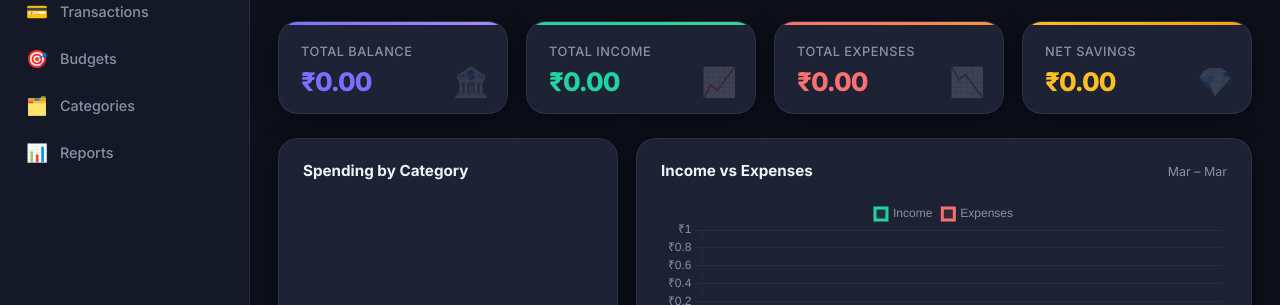
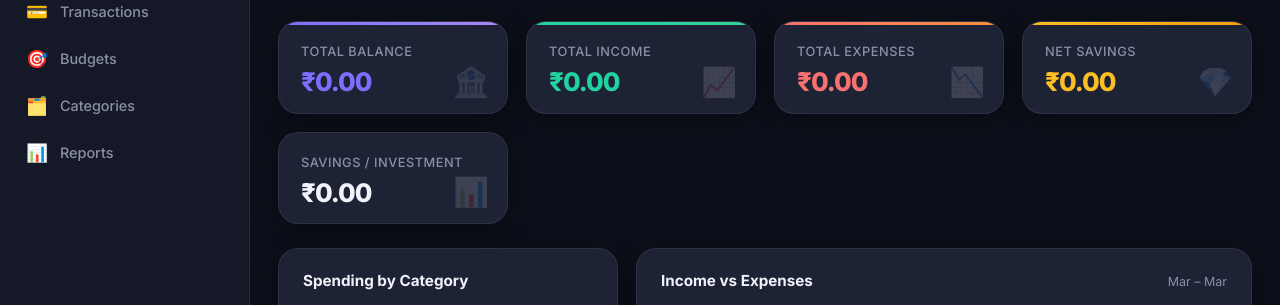
Before and after one commit to pranavchess2004/financeiq, a plain HTML site: page frontend/index.html in a window 1280 px wide. Shown: the part 143-448 px from the top of the page. Drawn offline with nearby package versions, Linux system fonts and the light colour scheme; no server answers; sample sign-in values are in the browser's storage.

Commit message:
Update in transaction types

```diff
--- a/frontend/index.html
+++ b/frontend/index.html
@@ -110,6 +110,11 @@
           <div class="card-value" id="cardSavings">₹0.00</div>
           <div class="card-icon">💎</div>
         </div>
+        <div class="card card-invest">
+          <div class="card-label">Savings / Investment</div>
+          <div class="card-value" id="cardInvest">₹0.00</div>
+          <div class="card-icon">📊</div>
+        </div>
       </div>
 
       <!-- Charts Row -->
@@ -161,6 +166,7 @@
           <option value="">All Types</option>
           <option value="income">Income</option>
           <option value="expense">Expense</option>
+          <option value="savings">Savings / Investment</option>
         </select>
         <select id="txnFilterCat">
           <option value="">All Categories</option>
@@ -301,6 +307,7 @@
             <select id="txnType" required>
               <option value="expense">Expense</option>
               <option value="income">Income</option>
+              <option value="savings">Savings / Investment</option>
             </select>
           </div>
           <div class="form-group">
```
